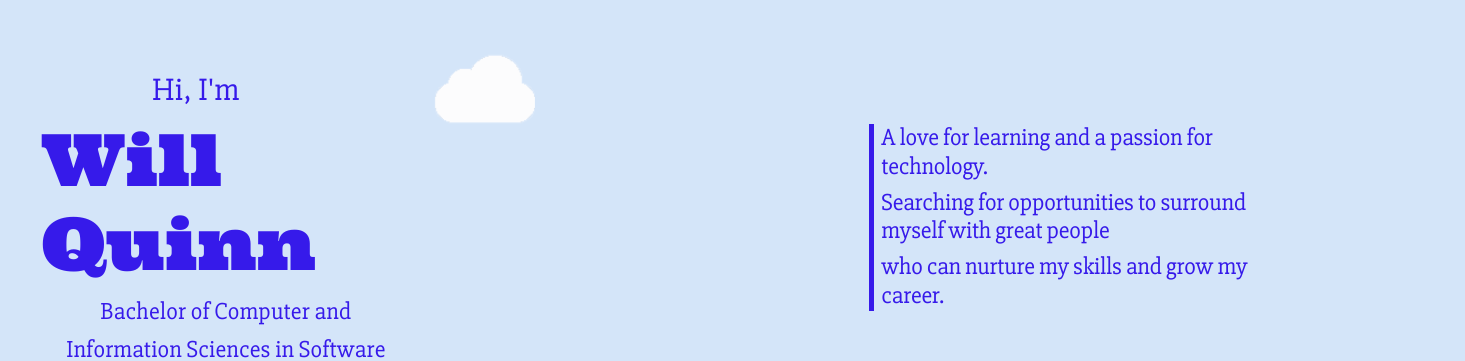
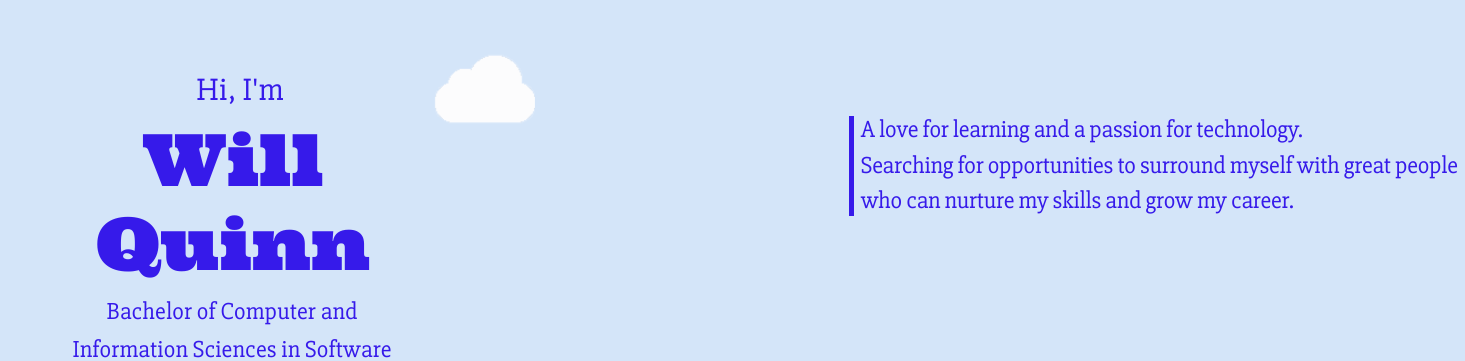
Before and after one commit to Will-Quinn/WillQuinnPortfolio, a React (Create React App) app in the folder willquinn/: page / in a window 1280 px wide. Shown: the part 143-504 px from the top of the page, 1465 px wide, since content can reach past the window. Built offline with nearby package versions, Linux system fonts and the light colour scheme.

Commit message:
tweaks to home page text css to gain tidier look.

```diff
--- a/willquinn/src/routes/css/home.css
+++ b/willquinn/src/routes/css/home.css
@@ -10,11 +10,12 @@
 /*home*/
 .homeIntro{
 margin-top: 50%;
-margin-left: 10%;
+margin-left: 13%;
 }
 .homeAbout{
-margin-top: 65%;
+margin-top: 63%;
 max-width: 98%;
+margin-left: -5%;
 }
 .homeText{
 font-family: 'Slabo 27px', serif!important;
@@ -52,13 +53,12 @@ animation-timing-function: cubic-bezier(0.2,-2,0.8,2);
 font-family: 'Slabo 27px', serif!important;
 font-size: 2rem!important;
 height: max-content;
-width: max-content;
 color: #361aea;
+margin-left: 40%!important;
 }
 .hi2{
 font-family: 'Slabo 27px', serif!important;
 height: max-content;
-width: max-content;
 color: #361aea;
 display: inline-block;
 }
--- a/willquinn/src/routes/home.js
+++ b/willquinn/src/routes/home.js
@@ -17,18 +17,18 @@ export default function Home(){
       /* add grid */
  <div className="home">
         <NavBar />
-    <Box sx={{ width: '100%',flexWrap: "wrap" }}>
+    <Box sx={{ width: '100%'}}>
       <Grid container rowSpacing={1} columnSpacing={{ xs: 1, sm: 2, md: 3 }}>
         <Grid item xs={4}>
-        <div className="homeIntro" sx={{flexWrap: "wrap", textAlign: "center"}}>
-          <Typography className="hi" variant="subtitle1" component="subtitle1" color="#361aea" sx ={{width: "100%",height: "auto",maxWidth: "100%", marginLeft: "30%"}}>
+        <div className="homeIntro" sx={{}}>
+          <Typography className="hi" variant="subtitle1" component="subtitle1" color="#361aea" sx ={{width: "100%",height: "auto",maxWidth: "100%"}}>
             Hi, I'm
           </Typography>
-          <Typography className="name" variant="h1" component="h1" color="#361aea" sx ={{fontSize: "4.5rem", width: "100%",height: "auto",maxWidth: "100%"}}>
+          <Typography className="name" variant="h1" component="h1" color="#361aea" sx ={{fontSize: "4.5rem", width: "100%",height: "auto",maxWidth: "100%", textAlign: "center"}}>
             Will Quinn
           </Typography>
           <Typography className="hi2" variant="subtitle2" component="subtitle2" color="#361aea" sx={{ fontSize: "1.5rem", width: "100%",height: "auto", maxWidth: "100%", textAlign: "center"}}>
-            <p sx={{marginLeft: "-60%"}}>Bachelor of Computer and Information Sciences in Software Development</p>
+            <p sx={{marginLeft: "-65%"}}>Bachelor of Computer and Information Sciences in Software Development</p>
           </Typography>
         </div>
         </Grid>
@@ -46,7 +46,7 @@ export default function Home(){
         </Grid>
         <Grid item xs={4}>
         <div className="homeAbout" sx={{margin: "25%",width: "100%",height: "auto",maxWidth: "100%"}}>
-          <Typography className="homeText" variant="h2" component="h2" color="#361aea" sx={{ fontSize: "1.5rem" }}>
+          <Typography className="homeText" variant="h2" component="h2" color="#361aea" sx={{ fontSize: "1.5rem", width: "max-content" }}>
             <p>A love for learning and a passion for technology.</p>
             <p>Searching for opportunities to surround myself with great people</p>
             <p>who can nurture my skills and grow my career.</p>
```
